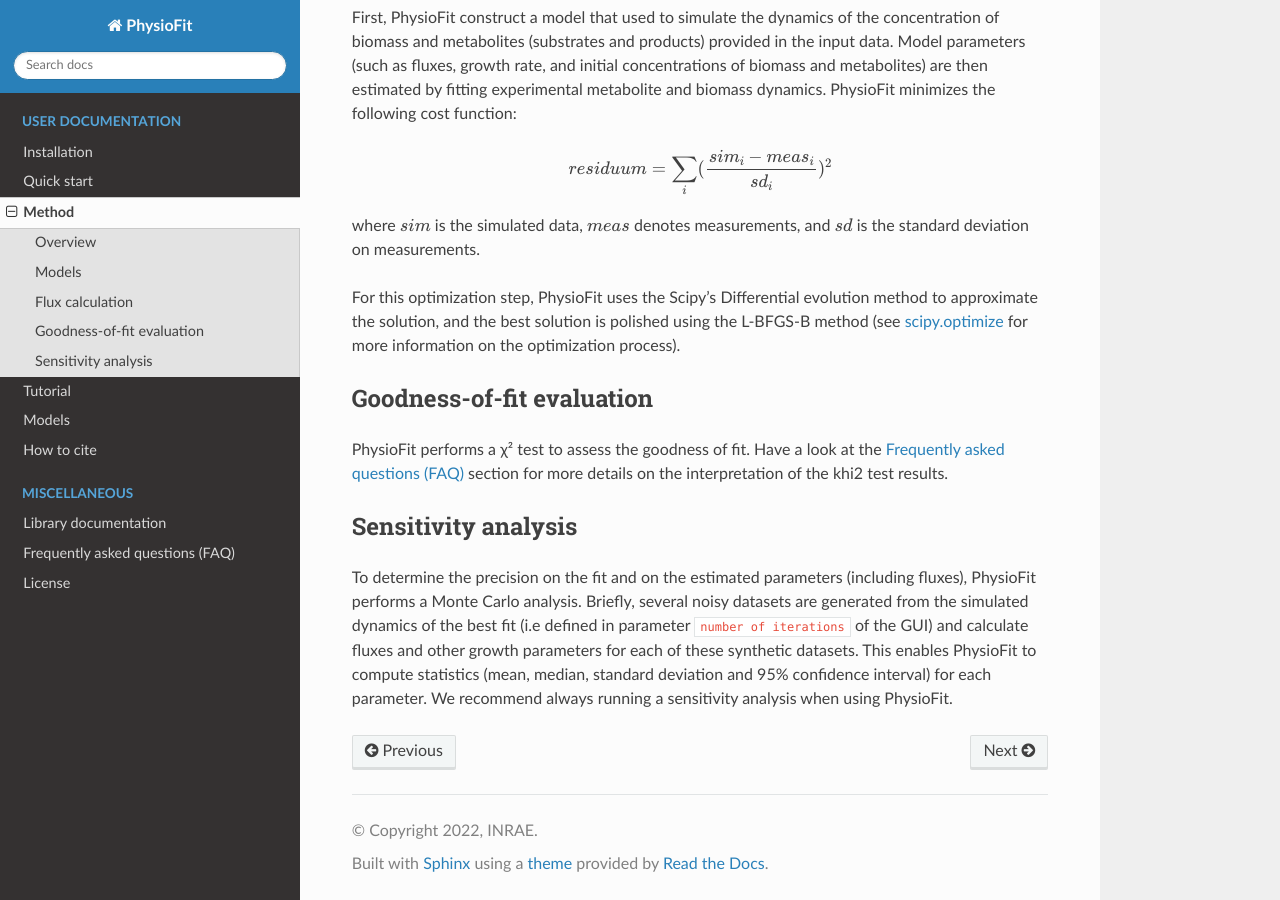
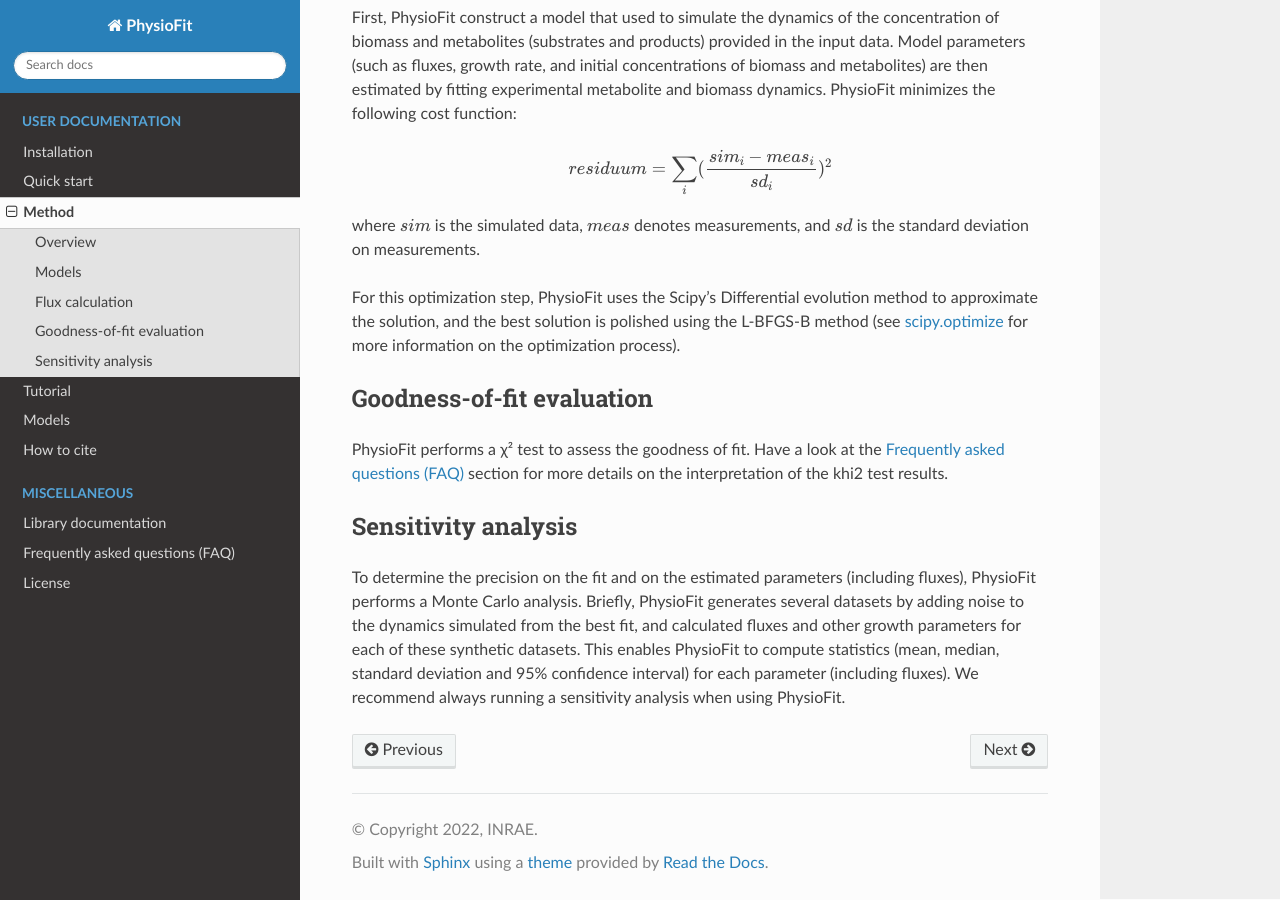
Before and after one commit to MetaSys-LISBP/PhysioFit, a Sphinx documentation site: the page built from docs/method.rst, in a window 1280 px wide and 900 px high, scrolled down 754 px. Built offline with Sphinx 7.4.7 and the Read the Docs theme 2.0.0, drawn with Linux system fonts in a browser that asks for light colours.

Commit message:
update doc

```diff
--- a/docs/faq.rst
+++ b/docs/faq.rst
@@ -76,7 +76,7 @@
 What is a χ² test?
 ------------------------------------------------------------------
 
-A χ² test describes how well a model fits a set of observations. Measures of goodness of fit typically summarize the discrepancy between observed values and the values expected under the model used in PhysioFit (see the :doc:`models` section). It is calculated as the sum of differences between measured and simulated values, each squared and divided by the simulated value.
+A χ² test describes how well a model fits a set of observations. Measures of goodness of fit typically summarize the discrepancy between observed values and the values expected under the model used in PhysioFit (see the :doc:`method` section). It is calculated as the sum of differences between measured and simulated values, each squared and divided by the simulated value.
 A good fit corresponds to small differences between measured and simulated values, thereby the χ² value is low. In contrast, a bad fit corresponds to large differences between simulations and measurements, and the χ² value is high.
 
 The resulting χ² value can then be compared with a χ² distribution to determine the goodness of fit. The p-value of one-tail χ² test is calculated by PhysioFit from the best fit and is given in the log file (have a look to the :doc:`usage` section). A p-value close to 0 means poor fitting, and a p-value close to 1 means good fitting (keeping in mind that a p-value very close to 1 can be an evidence that standard deviations might be overestimated). A
--- a/docs/method.rst
+++ b/docs/method.rst
@@ -52,7 +52,7 @@
 Sensitivity analysis
 *********************
 
-To determine the precision on the fit and on the estimated parameters (including fluxes), PhysioFit performs a Monte Carlo analysis. Briefly, several
-noisy datasets are generated from the simulated dynamics of the best fit (i.e defined in parameter :samp:`number of iterations` of the GUI) and calculate fluxes and other growth
+To determine the precision on the fit and on the estimated parameters (including fluxes), PhysioFit performs a Monte Carlo analysis. Briefly, PhysioFit generates several
+datasets by adding noise to the dynamics simulated from the best fit, and calculated fluxes and other growth
 parameters for each of these synthetic datasets. This enables PhysioFit to compute statistics (mean, median, standard deviation and 95% confidence interval) for
-each parameter. We recommend always running a sensitivity analysis when using PhysioFit.
+each parameter (including fluxes). We recommend always running a sensitivity analysis when using PhysioFit.
```
